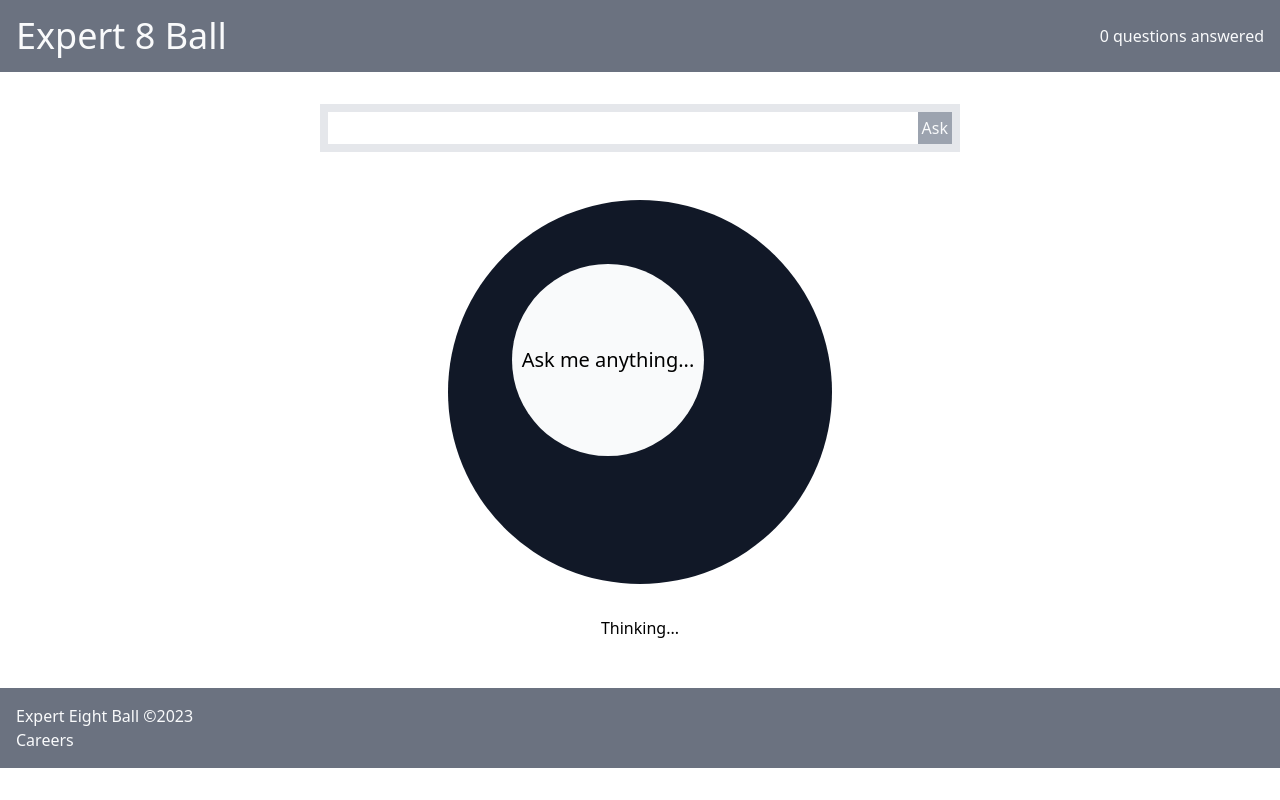
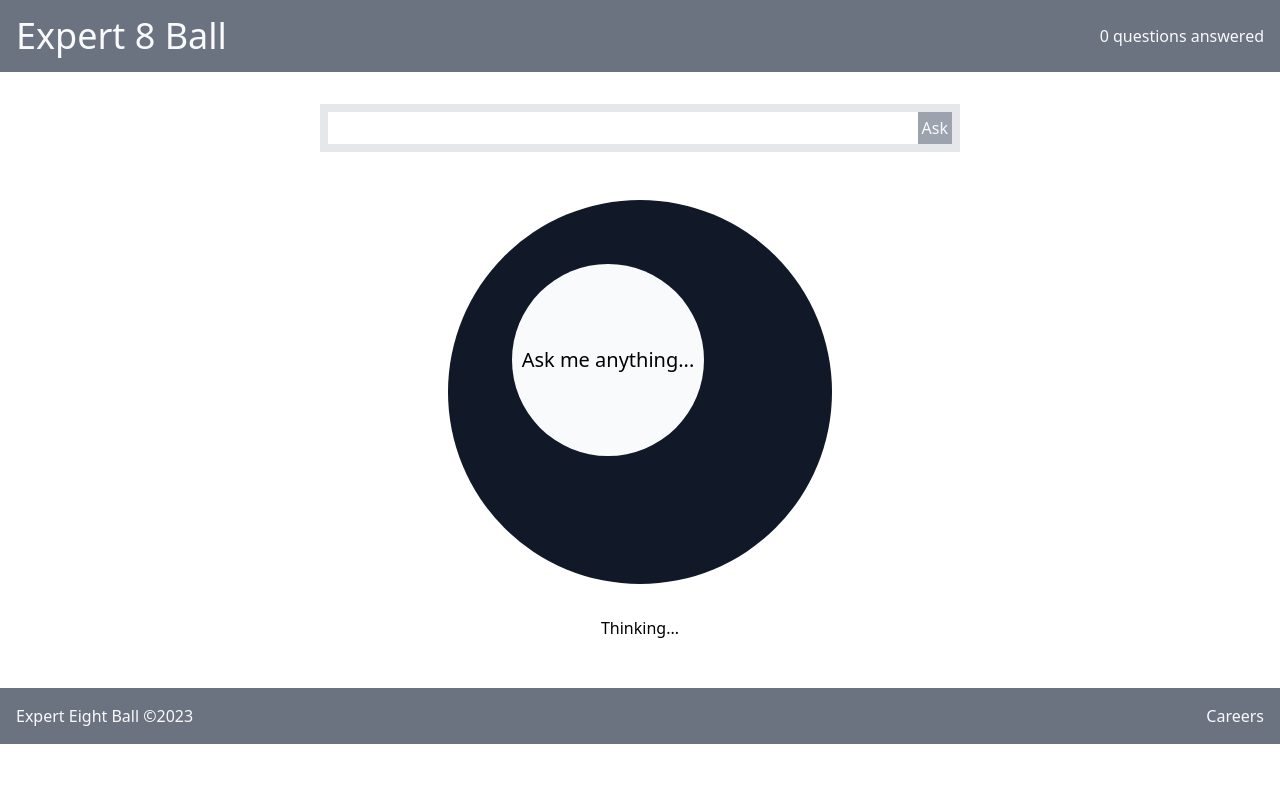
Before and after one commit to codefellows/seattle-code-python-401d22, a Next.js app in the folder class-38/inclass_demo/expert-eight-ball/: page / in a window 1280 px wide. Built offline with nearby package versions, Linux system fonts and the light colour scheme.

Commit message:
Update Footer component to include flex justify-between styling.

```diff
--- a/class-38/inclass_demo/expert-eight-ball/components/Footer.js
+++ b/class-38/inclass_demo/expert-eight-ball/components/Footer.js
@@ -2,7 +2,7 @@ import Link from "next/link";
 
 export default function Footer() {
     return (
-        <footer className="p-4 mt-8 bg-gray-500 text-gray-50">
+        <footer className="p-4 mt-8 bg-gray-500 text-gray-50 flex justify-between">
             <p>Expert Eight Ball &copy;{new Date().getFullYear()}</p>
             <Link href="/careers">
                 Careers
```
